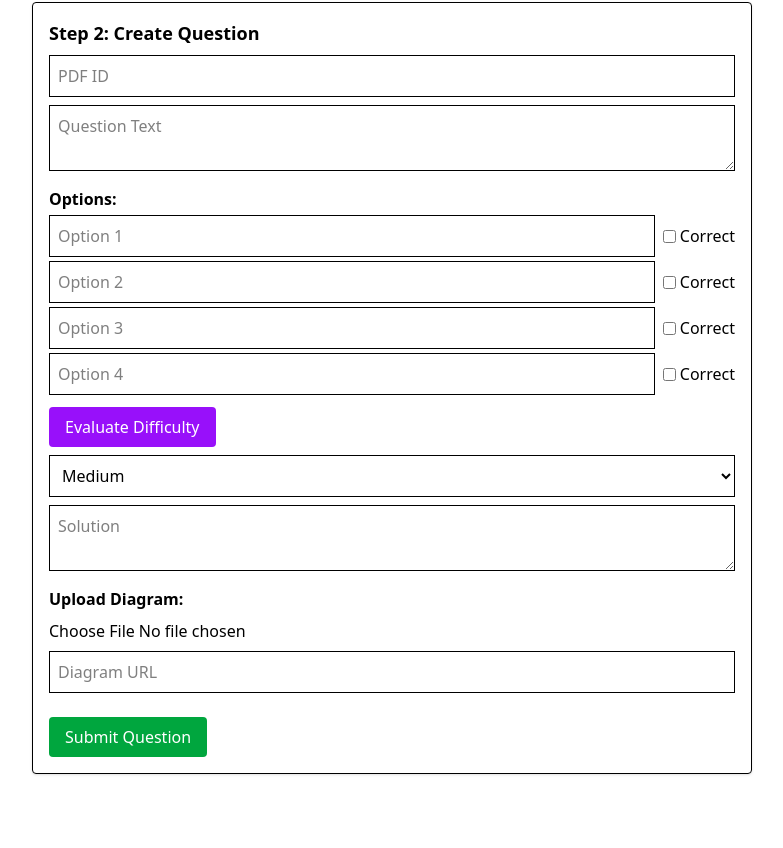
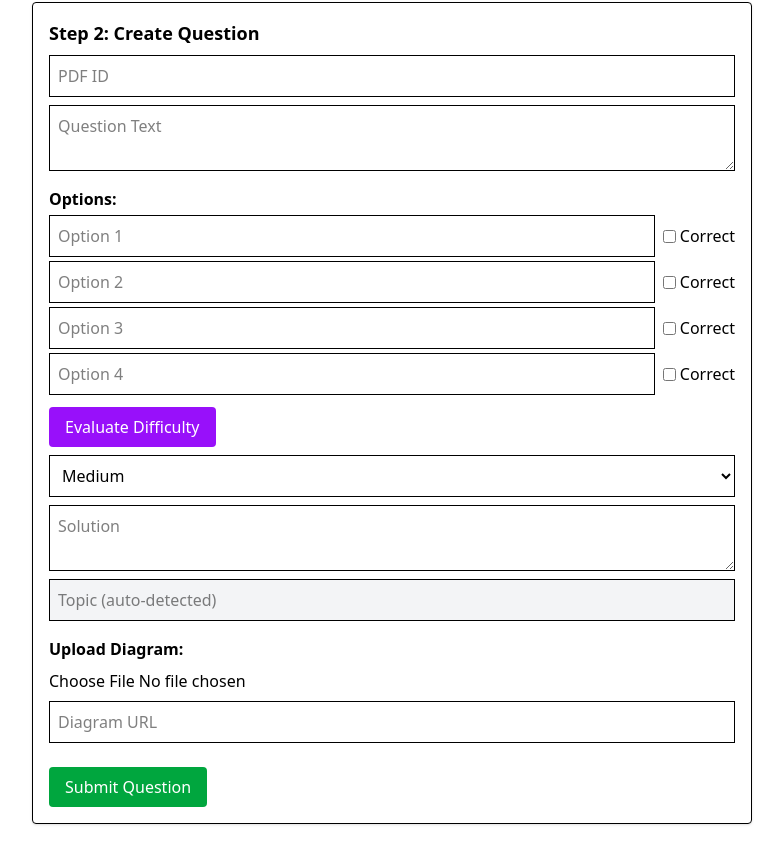
Before and after one commit to Code4Bharat1/neet720-superadmin, a Next.js app: page /chapterwisequestion in a window 1280 px wide. Shown: the part 358-1206 px from the top of the page, without its empty margins (248-1031 px from the left). Before the commit the page ends 1156 px from the top, so only its background shows below. Built offline with nearby package versions, Linux system fonts and the light colour scheme.

Commit message:
final with topic names

```diff
--- a/src/app/chapterwisequestion/page.jsx
+++ b/src/app/chapterwisequestion/page.jsx
@@ -16,7 +16,7 @@ const Page = () => {
 
   const [questionForm, setQuestionForm] = useState({
     pdfId: "",
-    topicId: "",
+    topicId: "", // 💡 Auto-detected topic name
     question: "",
     difficulty_level: "medium",
     options: [
@@ -84,10 +84,10 @@ const Page = () => {
       setEvaluating(true);
       const res = await axios.post(`http://localhost:5000/api/assess-difficulty`, {
         mcq: mcqText,
+        chapter: pdfForm.chapterName, // ✅ send chapter name
       });
 
-      const { difficulty, answer, explanation } = res.data;
-
+      const { difficulty, answer, explanation, topic } = res.data;
       const mappedDifficulty = difficulty === "easy" ? "simple" : difficulty;
 
       setQuestionForm((prev) => {
@@ -101,6 +101,7 @@ const Page = () => {
           difficulty_level: mappedDifficulty,
           options: updatedOptions,
           solution: explanation,
+          topicId: topic || "", // ✅ save auto-detected topic
         };
       });
     } catch (error) {
@@ -235,6 +236,14 @@ const Page = () => {
           }
         />
 
+        {/* ✅ Topic display */}
+        <input
+          placeholder="Topic (auto-detected)"
+          className="block border p-2 my-2 w-full bg-gray-100"
+          value={questionForm.topicId}
+          readOnly
+        />
+
         <h3 className="font-semibold mt-4">Upload Diagram:</h3>
         <input
           type="file"
--- a/src/app/previousyearquestions/page.jsx
+++ b/src/app/previousyearquestions/page.jsx
@@ -67,8 +67,7 @@ const handleEvaluateAnswer = async () => {
       mcq: mcqText,
     });
 
-    const { answer, explanation } = res.data;
-
+    const { answer, explanation, subject, difficulty } = res.data;
     const answerIndex = "ABCD".indexOf(answer.toUpperCase());
 
     if (answerIndex === -1 || !form.options[answerIndex]) {
@@ -80,7 +79,8 @@ const handleEvaluateAnswer = async () => {
 
     setForm((prev) => ({
       ...prev,
-      correctAnswer: fullAnswerText, // store full answer
+      subject: subject || prev.subject,
+      correctAnswer: fullAnswerText,
       solution: explanation,
     }));
   } catch (error) {
@@ -90,6 +90,7 @@ const handleEvaluateAnswer = async () => {
     setEvaluating(false);
   }
 };
+
 
 
   const handleSubmit = async () => {
```
